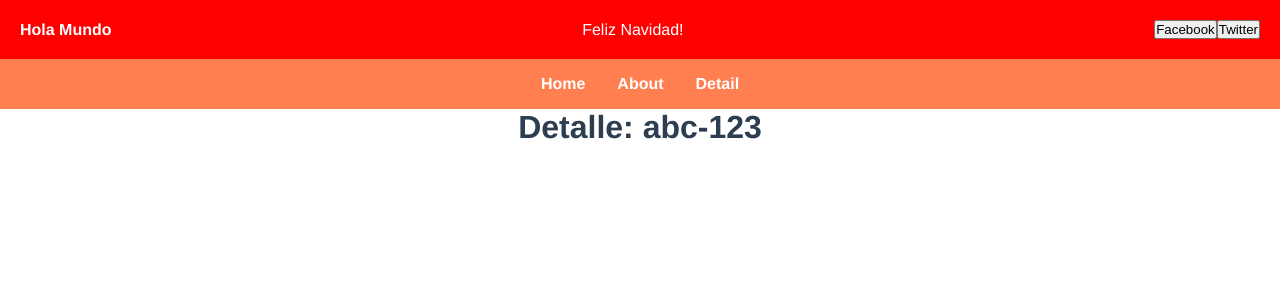
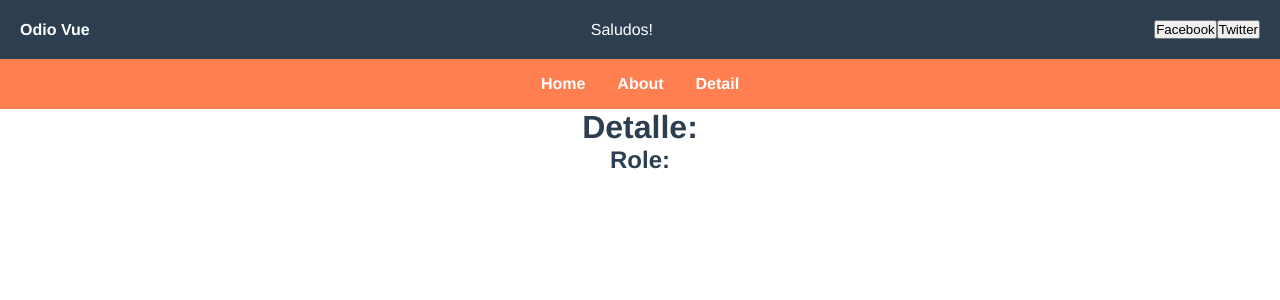
Before and after one commit to jnavarrovera/curso-vue-01-pruebas-vue, a Vue app: page /#/detail/abc-123 in a window 1280 px wide. Shown: the top 300 px of the page. Built offline with nearby package versions, Linux system fonts and the light colour scheme.

Commit message:
Props en las rutas

```diff
--- a/src/App.vue
+++ b/src/App.vue
@@ -1,7 +1,7 @@
 <template>
   <NavBar
-    title="Hola Mundo"
-    :color="'red'"
+    title="Odio Vue"
+    :color="'blue'"
     :links="[
       { label: 'Facebook', link: 'https://facebook.es' },
       { label: 'Twitter', link: 'https://twitter.es', style: 'important-link' },
@@ -11,6 +11,11 @@
   <NavBarLinks/>
 
   <router-view />
+
+  <!-- <DetailView
+   :id="4"
+   userRole="desde componente"
+  ></DetailView> -->
 </template>
 
 <script lang="ts">
@@ -18,12 +23,14 @@ import { defineComponent } from "vue";
 import NavBar from "@/components/NavBar.vue";
 import NavBarLinks from "@/components/NavBarLinks.vue"
 import { Link } from "./interfaces/link";
+// import DetailView from "./views/DetailView.vue"
 
 export default defineComponent({
   name: "AppComponent",
   components: {
     NavBar,
-    NavBarLinks
+    NavBarLinks,
+    // DetailView
   },
   setup() {
     const hola = () => alert("hola");
--- a/src/router/index.ts
+++ b/src/router/index.ts
@@ -20,6 +20,11 @@ const routes: Array<RouteRecordRaw> = [
     name: "detail",
     component: () =>
       import(/*webpackChunkName: detail*/ "../views/DetailView.vue"),
+    props: (route) => {
+      const id = Number(route.params.id);
+      const userRole = localStorage.getItem('userRole');
+      return isNaN(id) ? { id: null, userRole } : { id, userRole };
+    },
   },
 ];
 
--- a/src/views/DetailView.vue
+++ b/src/views/DetailView.vue
@@ -1,22 +1,24 @@
 <template>
     <div>
         <h1>Detalle: {{ id }}</h1>
+        <h2>Role: {{ userRole }}</h2>
     </div>
 </template>
 
 <script lang="ts">
-import { defineComponent, ref } from 'vue'
-import { useRoute } from 'vue-router'
+import { defineComponent } from 'vue'
 
 export default defineComponent({
+    props: {
+        id: {
+            type: Number,
+            required: true
+        },
+        userRole: String
+    },
      setup() {
-        const route = useRoute();
 
-        console.log(route.params)
-
-        const id = ref<string>(route.params.id as string);
-
-        return {id}
+        return {}
     },
 })
 </script>
```
